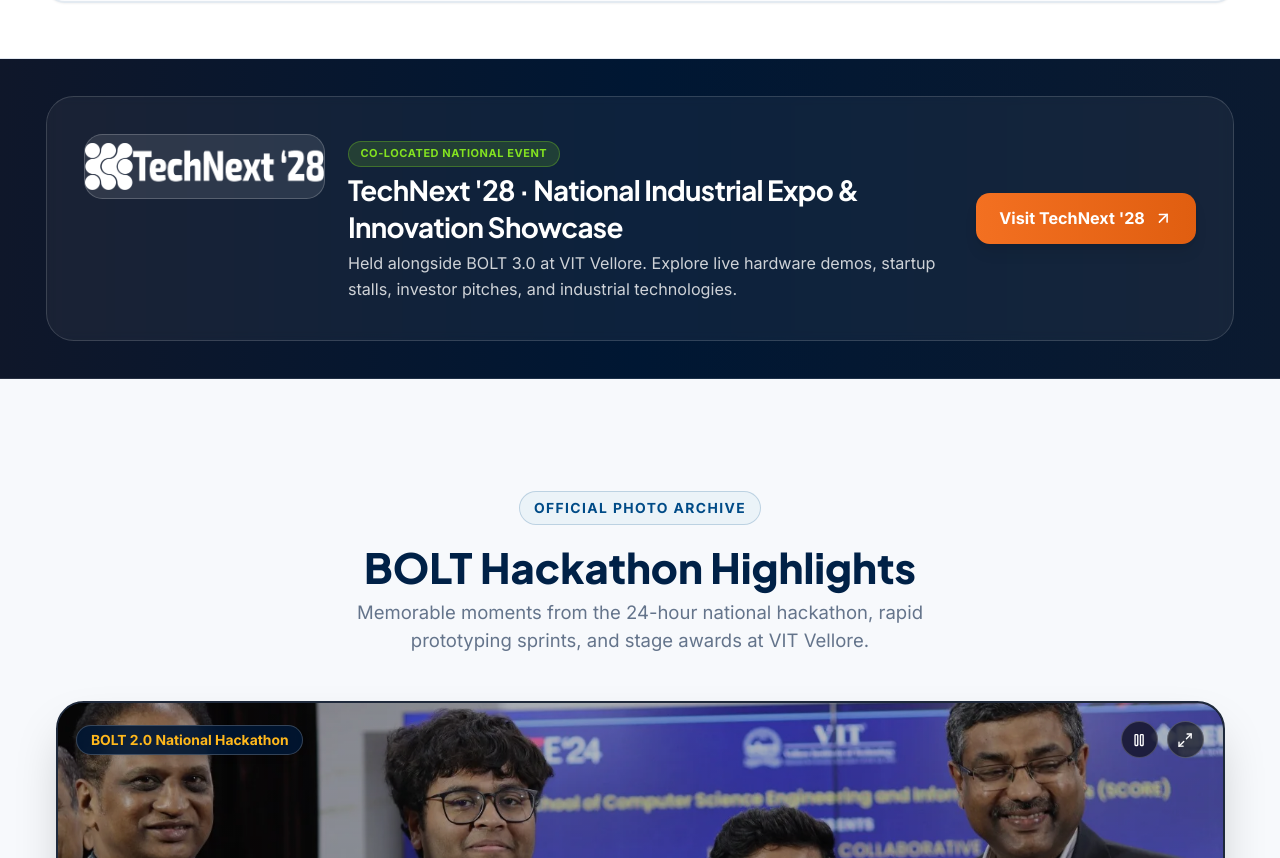
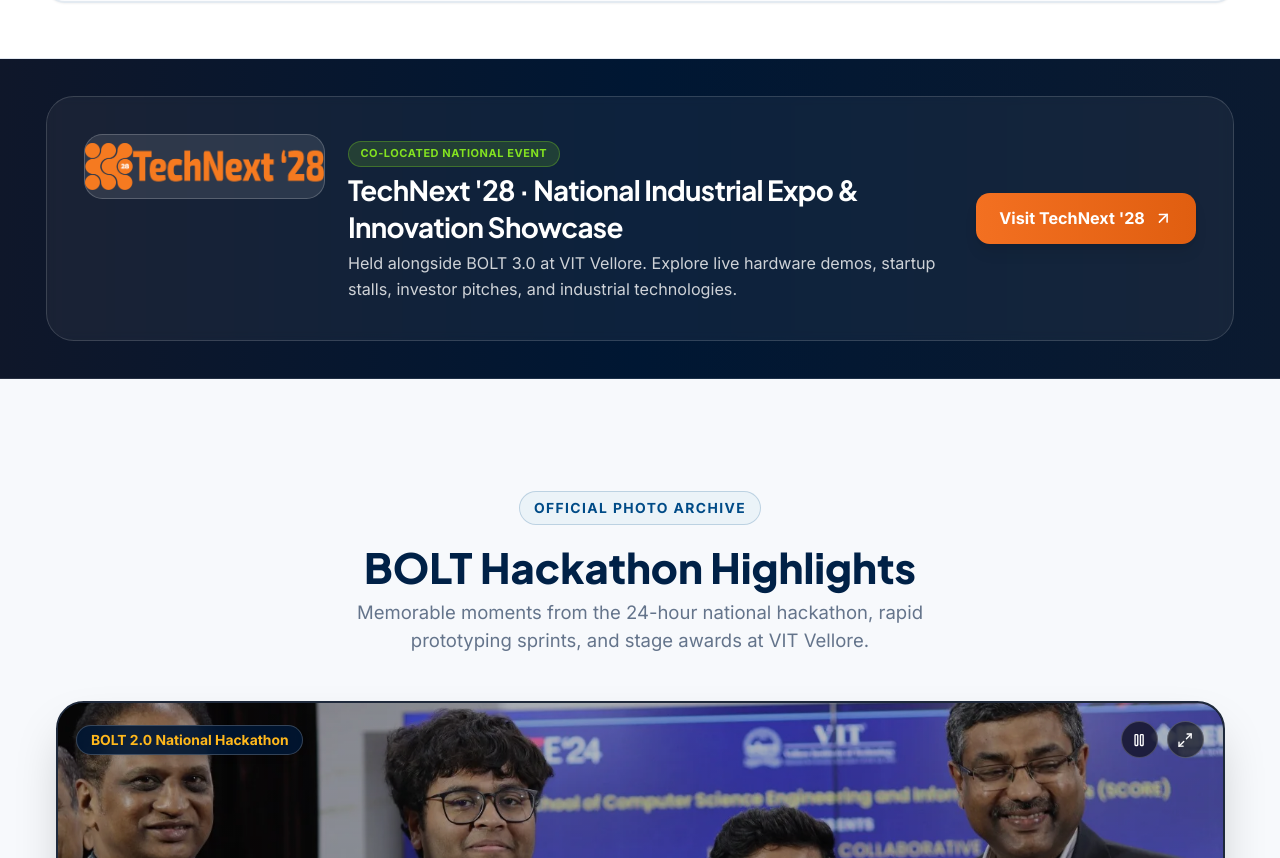
Before and after one commit to IEEE-ITS-VIT/BOLT-3.0, a Next.js app: page / in a window 1280 px wide. Shown: the part 1942-2800 px from the top of the page. Built offline with nearby package versions, Linux system fonts and the light colour scheme; no server answers; a web font is replaced by a local one.

Commit message:
feat(branding): replace white TechNext logo with official orange logo

```diff
--- a/app/page.tsx
+++ b/app/page.tsx
@@ -195,7 +195,7 @@ export default async function HackathonPage() {
           <div className="flex flex-col md:flex-row items-center justify-between gap-6 p-6 sm:p-8 rounded-3xl bg-white/5 border border-white/15 backdrop-blur-sm">
             <div className="flex flex-col sm:flex-row items-center sm:items-start gap-5 text-center sm:text-left">
               <div className="relative h-12 sm:h-14 w-44 sm:w-52 shrink-0 bg-white/10 p-2 rounded-2xl border border-white/20">
-                <Image src="/logos/technext-logo-white.png" alt="TechNext '28 National Industrial Expo" fill sizes="208px" className="object-contain" />
+                <Image src="/logos/technext-logo.png" alt="TechNext '28 National Industrial Expo" fill sizes="208px" className="object-contain" />
               </div>
               <div>
                 <span className="inline-block text-[11px] font-bold uppercase tracking-wider text-[#84E320] bg-[#84E320]/15 px-2.5 py-0.5 rounded-full border border-[#84E320]/30 mb-1">
--- a/components/BoltNavbar.tsx
+++ b/components/BoltNavbar.tsx
@@ -107,7 +107,7 @@ export default function BoltNavbar({ icetiteUrl, technextUrl = "" }: { icetiteUr
             {technextUrl && (
               <a href={technextUrl} className="w-full py-2.5 px-4 rounded-xl bg-white/10 text-white font-bold text-sm flex items-center justify-center gap-2 border border-[#F37021]/50">
                 <div className="relative h-5 w-24 shrink-0">
-                  <Image src="/logos/technext-logo-white.png" alt="TechNext '28" fill sizes="96px" className="object-contain" />
+                  <Image src="/logos/technext-logo.png" alt="TechNext '28" fill sizes="96px" className="object-contain" />
                 </div>
                 <span>
                   <E f="c.BoltNavbar">{"TechNext '28 expo"}</E>
--- a/components/SiteFooter.tsx
+++ b/components/SiteFooter.tsx
@@ -63,7 +63,7 @@ export default function SiteFooter({ links }: { links: { icetite: string; bolt:
             <li>
               <a href={links.technext} className="inline-flex items-center gap-2 hover:text-white group">
                 <div className="relative h-5 w-24 shrink-0 bg-white/10 rounded-md p-0.5 border border-white/15">
-                  <Image src="/logos/technext-logo-white.png" alt="TechNext '28" fill sizes="96px" className="object-contain" />
+                  <Image src="/logos/technext-logo.png" alt="TechNext '28" fill sizes="96px" className="object-contain" />
                 </div>
                 <span className="group-hover:underline">TechNext &apos;28 expo</span>
               </a>
```
